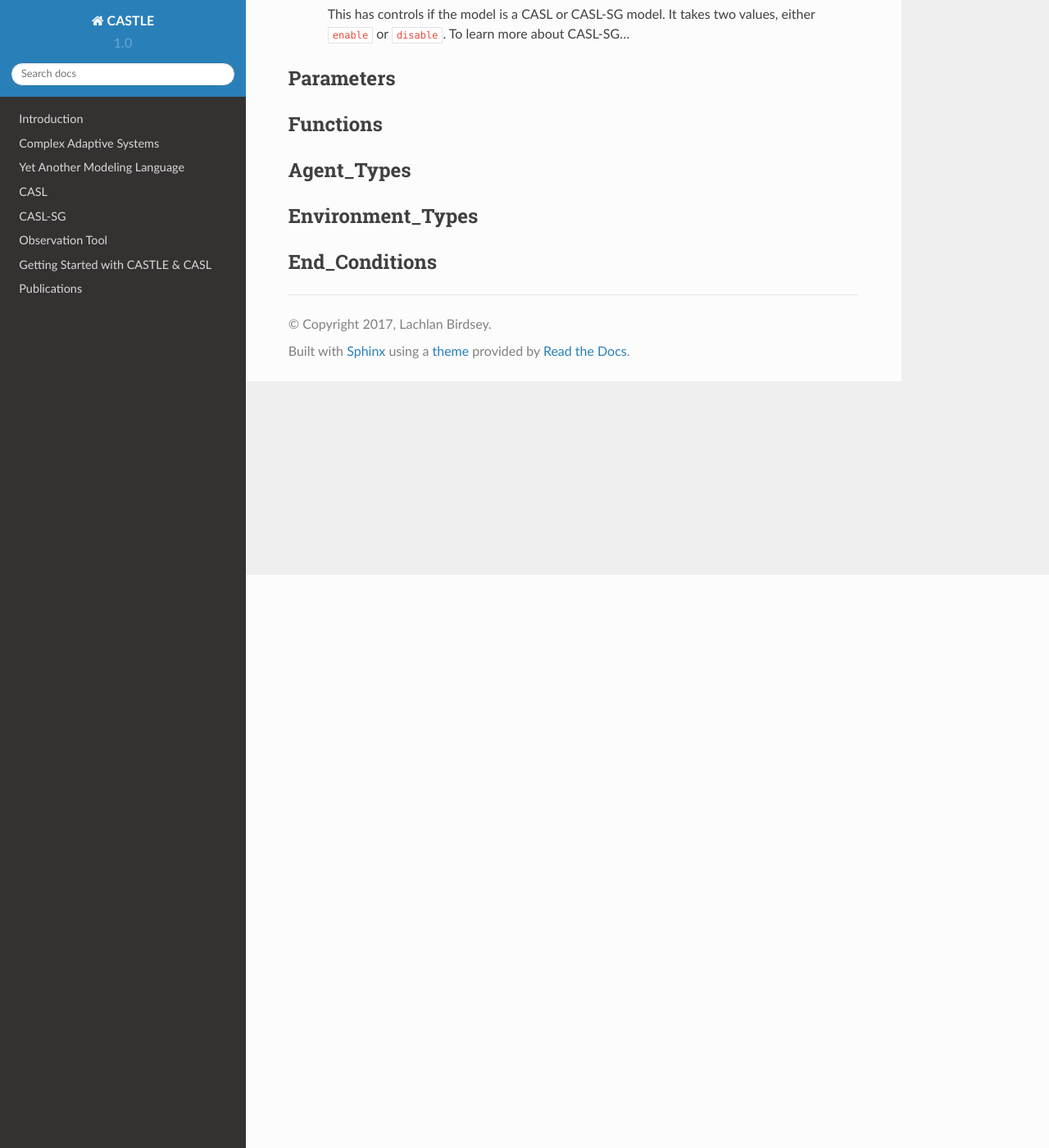
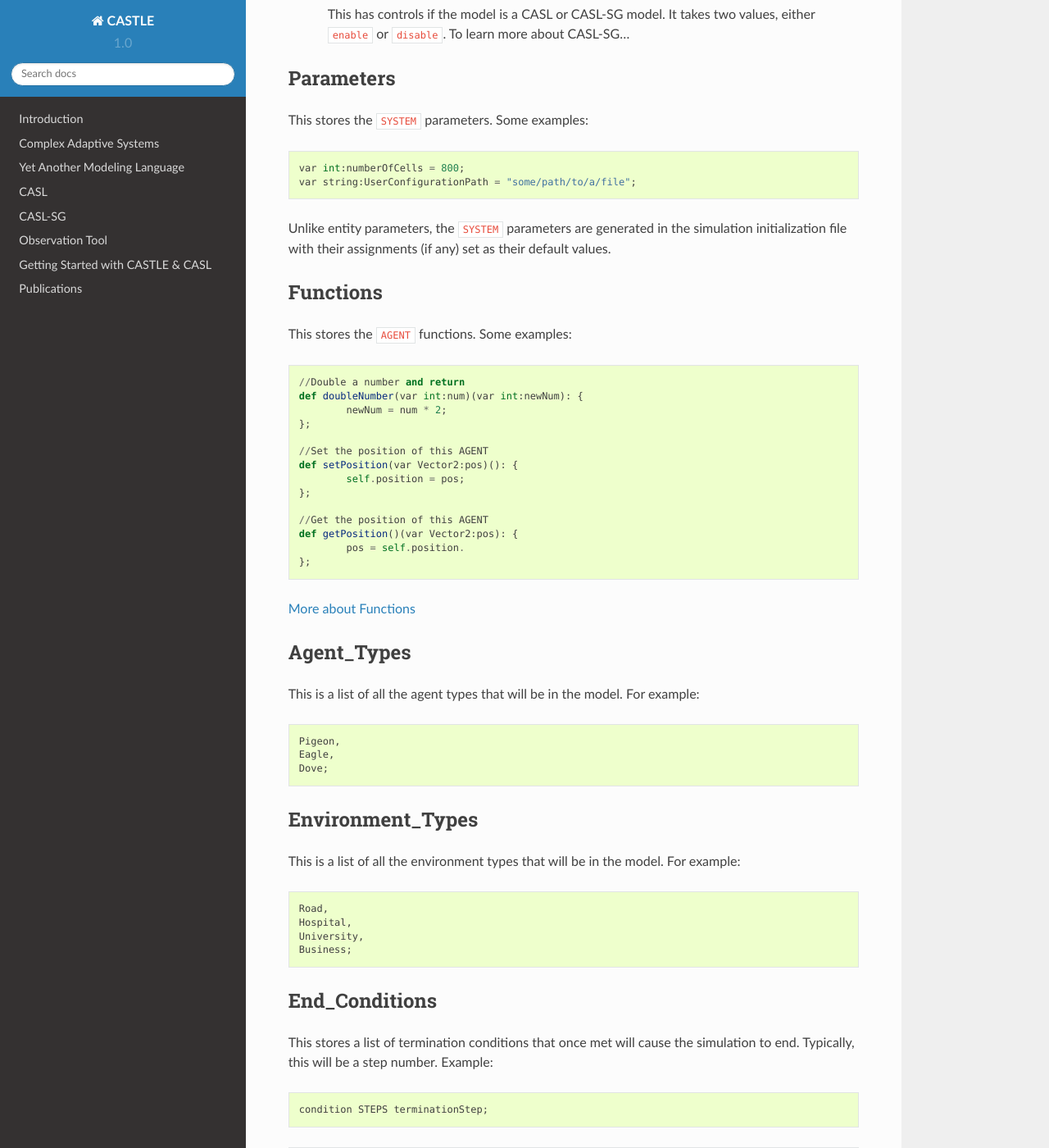
Before and after one commit to CASTLE-FWK/Documentation, a Sphinx documentation site: the page built from source/CASL/System.rst, in a window 1280 px wide and 1400 px high, scrolled down 699 px. Shown: the whole window at 82% size. Built offline with Sphinx 7.4.7 and the Read the Docs theme 2.0.0, drawn with Linux system fonts in a browser that asks for light colours.

Commit message:
more docs

```diff
--- a/source/CASL/System.rst
+++ b/source/CASL/System.rst
@@ -24,15 +24,56 @@ Ruleset
 
 Parameters
 ####################
+This stores the ``SYSTEM`` parameters. Some examples::
+
+	var int:numberOfCells = 800;
+	var string:UserConfigurationPath = "some/path/to/a/file";
+
+Unlike entity parameters, the ``SYSTEM`` parameters are generated in the simulation initialization file with their assignments (if any) set as their default values.
+
 
 Functions
 ####################
 
+This stores the ``AGENT`` functions. Some examples::
+
+	//Double a number and return
+	def doubleNumber(var int:num)(var int:newNum): {
+		newNum = num * 2;
+	};
+
+	//Set the position of this AGENT
+	def setPosition(var Vector2:pos)(): {
+		self.position = pos;
+	};
+
+	//Get the position of this AGENT
+	def getPosition()(var Vector2:pos): {
+		pos = self.position.
+	};
+
+:doc:`More about Functions <Blocks/Functions>`
+
 Agent_Types
 ####################
+This is a list of all the agent types that will be in the model. For example::
+
+	Pigeon,
+	Eagle,
+	Dove;
 
 Environment_Types
 ####################
+This is a list of all the environment types that will be in the model. For example::
+
+	Road,
+	Hospital,
+	University,
+	Business;
 
 End_Conditions
 ####################
+This stores a list of termination conditions that once met will cause the simulation to end. Typically, this will be a step number.
+Example::
+
+	condition STEPS terminationStep;
```
Also changed, not shown: source/CASL/BasicCASL.rst (+5 -6 lines).
